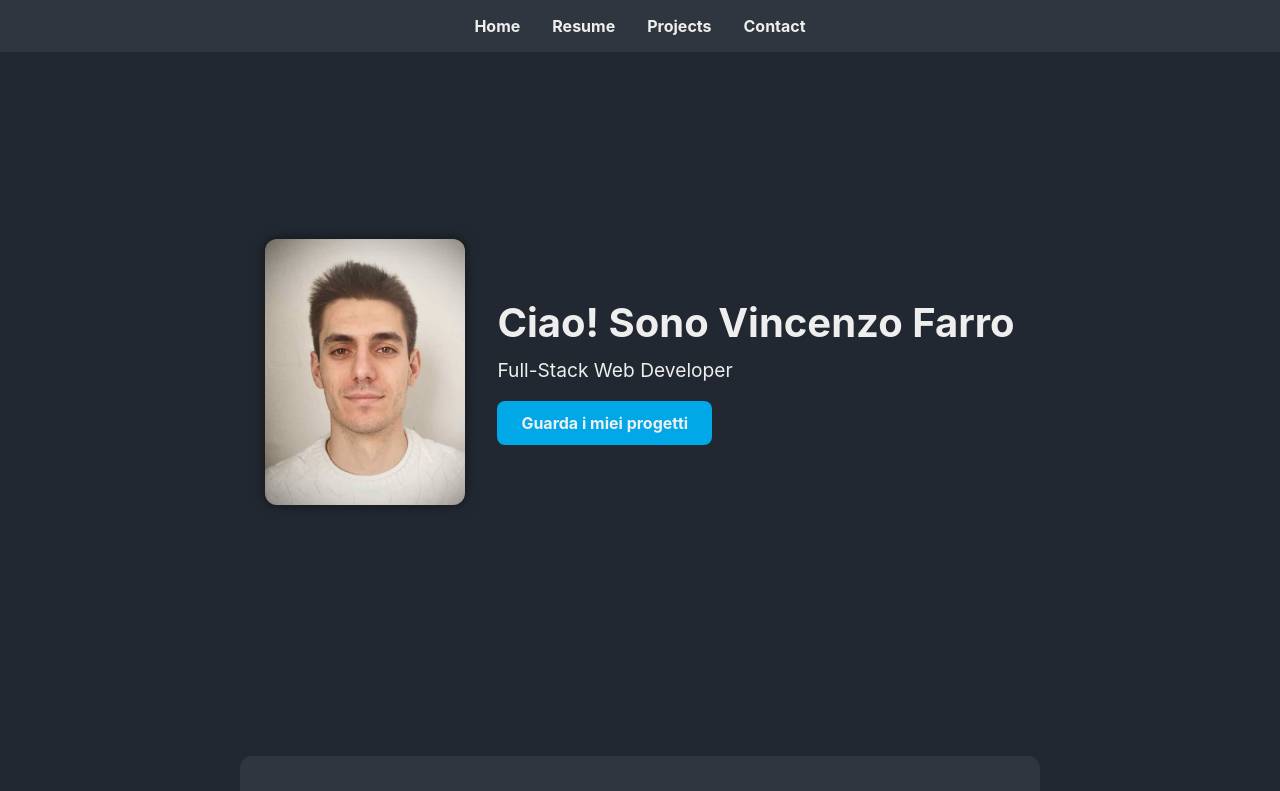
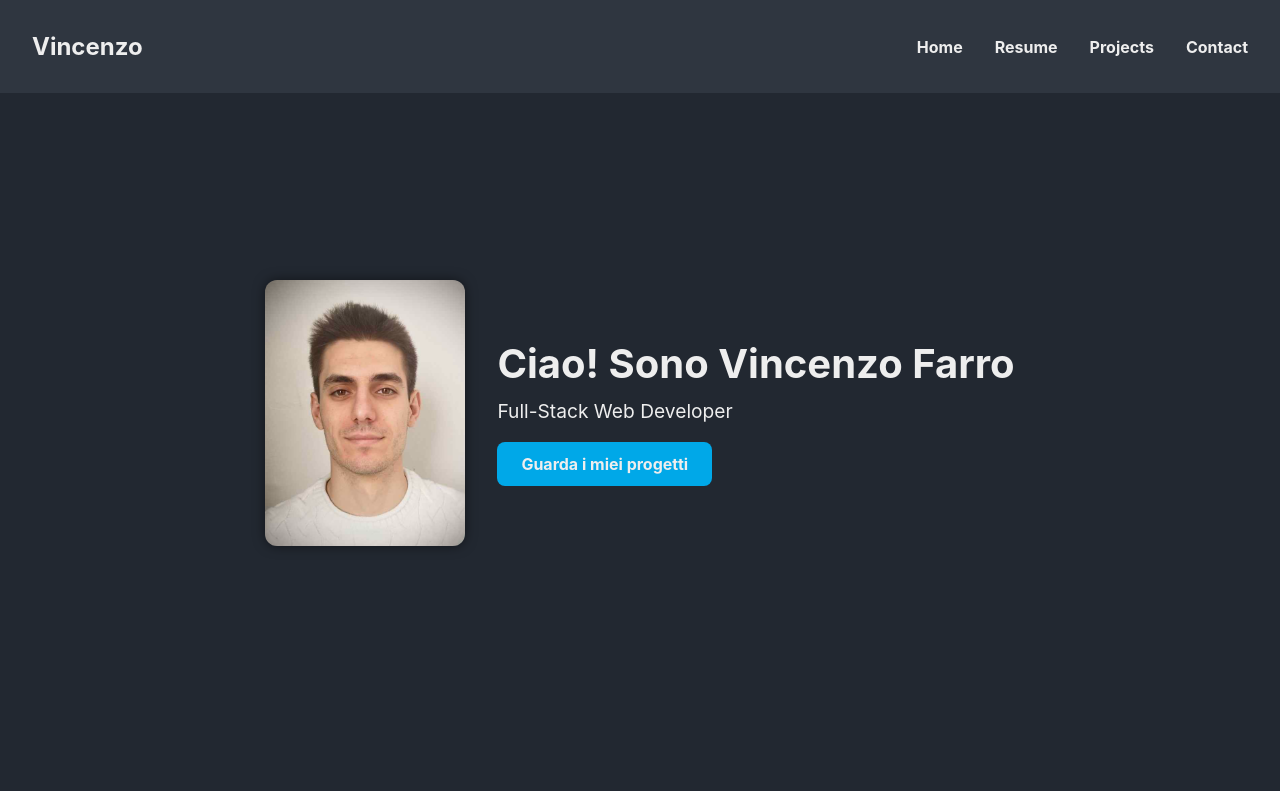
Before and after one commit to vin-03/personal-portfolio-nextjs-vincenzfarro, a Next.js app: page / in a window 1280 px wide. Shown: the top 791 px of the page. Built offline with nearby package versions, Linux system fonts and the light colour scheme.

Commit message:
c3 - done with navbar

```diff
--- a/src/components/Header.jsx
+++ b/src/components/Header.jsx
@@ -1,22 +1,46 @@
+"use client"; // se sei in App Router
+
+import { useState } from "react";
+import { useRouter } from "next/navigation";
 import Link from "next/link";
+import "../styles/layout.css";
 
 export default function Header() {
+    const [menuOpen, setMenuOpen] = useState(false);
+    const router = useRouter();
+
+    const handleNavClick = (path) => {
+        setMenuOpen(false);
+        router.push(path);
+    };
+
     return (
         <header>
-            <nav>
-                <ul>
-                    <li>
-                        <Link href={"/"}>Home</Link>
+            <nav className="navbar">
+                <div
+                    className="logo"
+                    onClick={() => handleNavClick("/")}
+                    role="button"
+                    tabIndex={0}
+                    onKeyDown={(e) => e.key === "Enter" && handleNavClick("/")}
+                >
+                    Vincenzo
+                </div>
+                <button
+                    className="menu-toggle"
+                    aria-expanded={menuOpen}
+                    aria-label="Apri o chiudi menu"
+                    onClick={() => setMenuOpen(!menuOpen)}
+                >
+                    ☰
+                </button>
+                <ul className={`nav-links ${menuOpen ? "open" : ""}`}>
+                    <li onClick={() => handleNavClick("/")}>Home</li>
+                    <li onClick={() => handleNavClick("/resume")}>Resume</li>
+                    <li onClick={() => handleNavClick("/projects")}>
+                        Projects
                     </li>
-                    <li>
-                        <Link href={"/resume"}>Resume</Link>
-                    </li>
-                    <li>
-                        <Link href={"/projects"}>Projects</Link>
-                    </li>
-                    <li>
-                        <Link href={"/contact"}>Contact</Link>
-                    </li>
+                    <li onClick={() => handleNavClick("/contact")}>Contact</li>
                 </ul>
             </nav>
         </header>
--- a/src/styles/globals.css
+++ b/src/styles/globals.css
@@ -96,10 +96,6 @@ nav ul {
     gap: 2rem;
 }
 
-nav a {
-    font-weight: bold;
-}
-
 /* --- BOTTONI --- */
 button,
 .btn {
--- a/src/styles/layout.css
+++ b/src/styles/layout.css
@@ -0,0 +1,75 @@
+/* --- Navbar --- */
+.navbar {
+    display: flex;
+    justify-content: space-between;
+    align-items: center;
+    padding: 1rem 2rem;
+    background-color: var(--second-color);
+    color: var(--fourth-color);
+    position: relative;
+}
+
+.logo {
+    font-size: 1.5rem;
+    font-weight: bold;
+    cursor: pointer;
+}
+
+.menu-toggle {
+    font-size: 2rem;
+    background: none;
+    border: none;
+    color: var(--fourth-color);
+    cursor: pointer;
+    display: none;
+}
+
+.nav-links {
+    list-style: none;
+    display: flex;
+    gap: 2rem;
+}
+
+.nav-links li {
+    font-weight: bold;
+    cursor: pointer;
+}
+
+.nav-links li:hover {
+    text-decoration: underline;
+}
+
+/* === MOBILE === */
+@media (max-width: 768px) {
+    .menu-toggle {
+        display: block;
+    }
+
+    .nav-links {
+        position: absolute;
+        top: 100%;
+        left: 0;
+        right: 0;
+        background-color: var(--second-color);
+        flex-direction: column;
+        align-items: center;
+        gap: 0;
+        transform: translateY(-100%);
+        opacity: 0;
+        pointer-events: none;
+        transition: all 0.3s ease;
+    }
+
+    .nav-links.open {
+        transform: translateY(0);
+        opacity: 1;
+        pointer-events: auto;
+    }
+
+    .nav-links li {
+        padding: 1rem;
+        width: 100%;
+        text-align: center;
+        border-top: 1px solid var(--first-color);
+    }
+}
```
